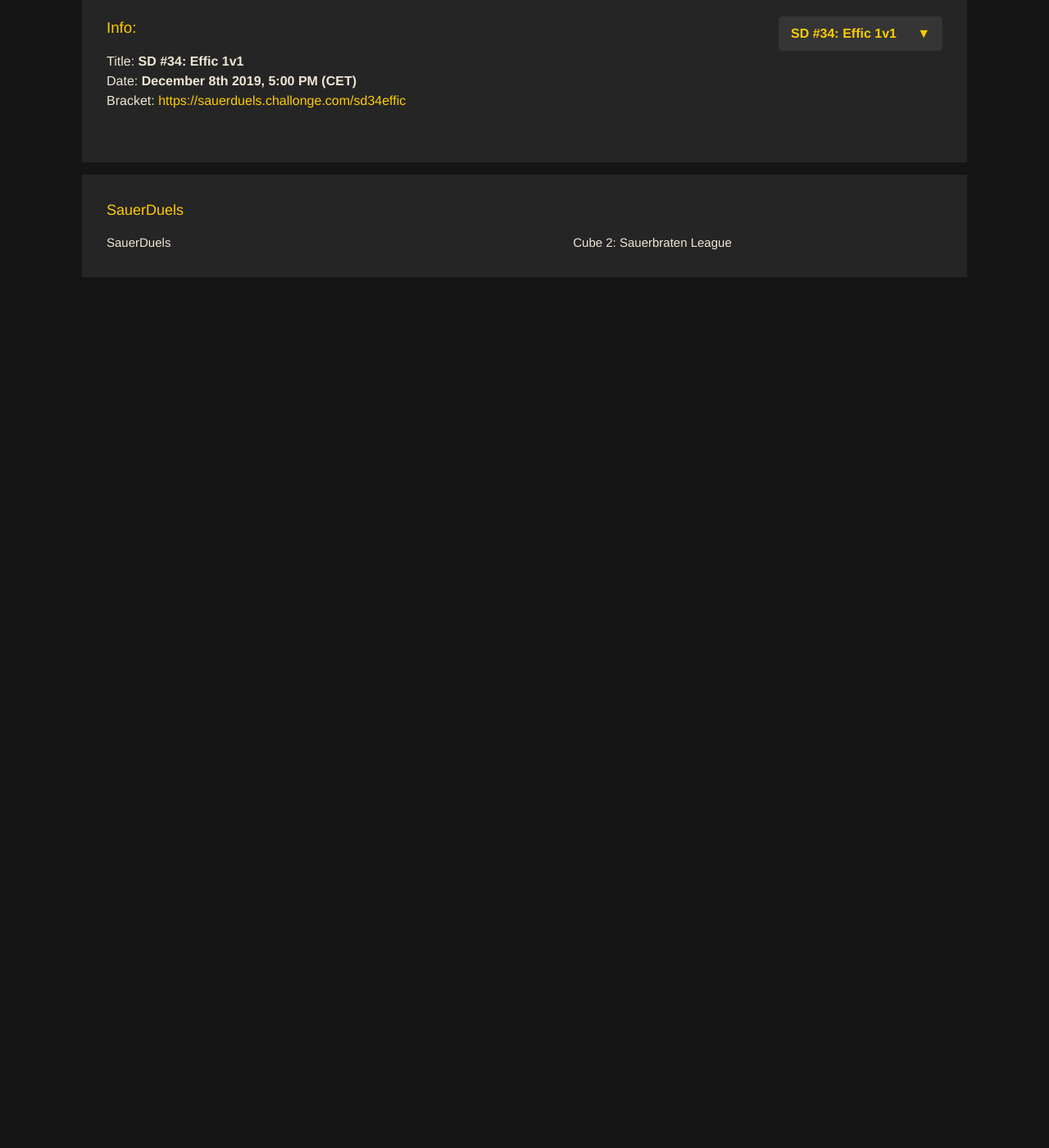
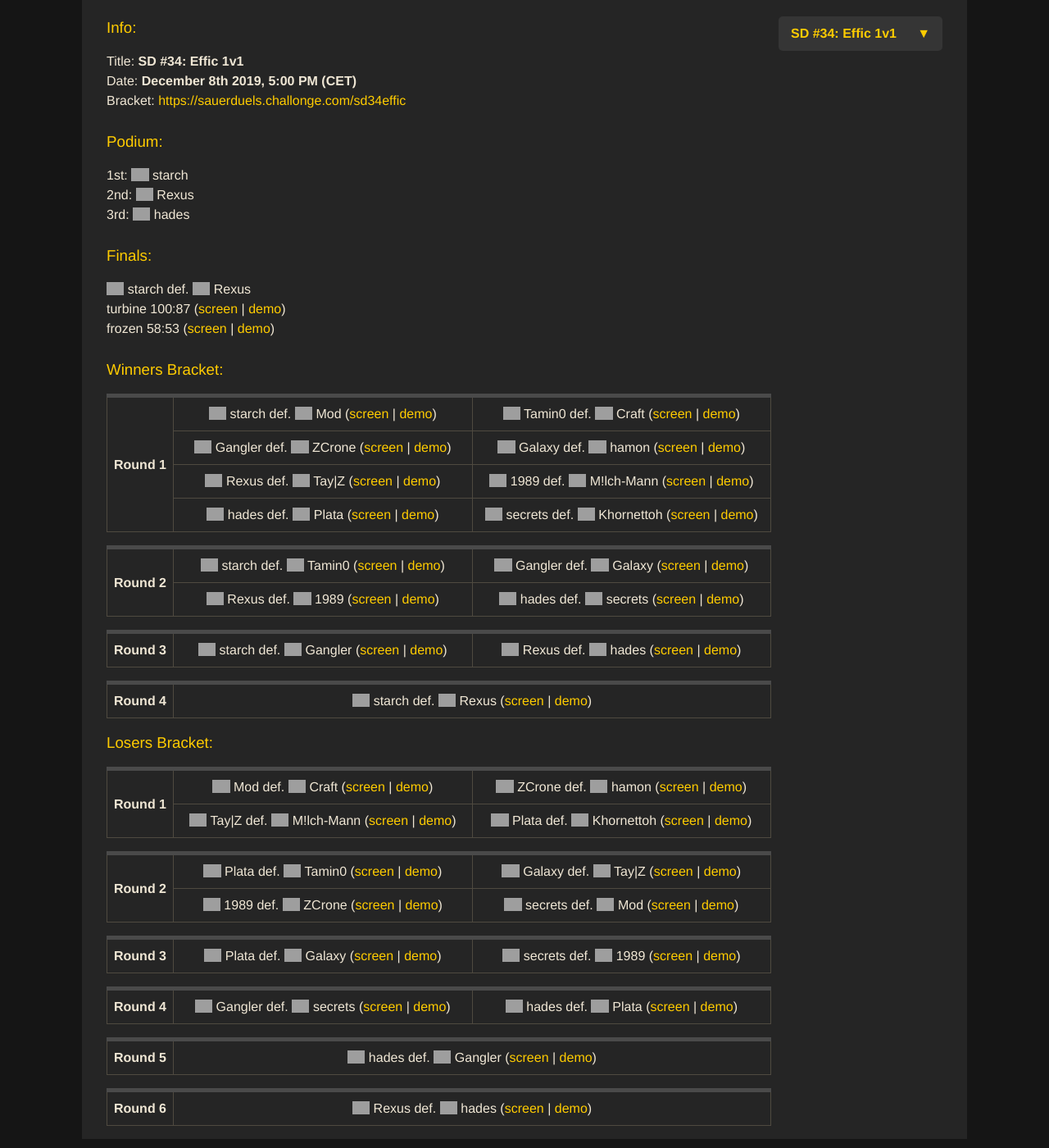
Before and after one commit to sauerduels/website, a Jekyll site: the page built from _events/sd34-effic.md, in a window 1280 px wide and 1400 px high, scrolled down 290 px. Shown: the whole window at 82% size. Built offline with Jekyll 4.4.1, drawn with Linux system fonts in a browser that asks for light colours; a script that is not in the unit is left out; before the commit the page ends 900 px from its top, so only the background shows below that; some of the changed text lies outside the part shown; grey boxes are pictures that could not be loaded.

Commit message:
update results for sd34

```diff
--- a/_events/sd34-effic.md
+++ b/_events/sd34-effic.md
@@ -4,5 +4,78 @@
 date: '2019-12-08 18:00:00 +01:00'
 bracketurl: https://sauerduels.challonge.com/sd34effic
 signupurl: https://sauerduels.challonge.com/tournaments/signup/LSsqFPwWDL
-completed: false
+completed: true
+podium:
+  golden: starch
+  silver: Rexus
+  bronze: hades
+finals:
+  result: starch def. Rexus
+  games:
+    - title: turbine 100:87
+      slug: sd34_final_rexus_vs_starch_game1
+    - title: frozen 58:53
+      slug: sd34_final_rexus_vs_starch_game2
+brackets:
+  Winners:
+    - - result: starch def. Mod
+        slug: sd34_wb_mod_vs_starch
+      - result: Tamin0 def. Craft
+        slug: sd34_wb_craft_vs_tamin0
+      - result: Gangler def. ZCrone
+        slug: sd34_wb_gangler_vs_zcrone
+      - result: Galaxy def. hamon
+        slug: sd34_wb_galaxy_vs_hamon
+      - result: Rexus def. Tay|Z
+        slug: sd34_wb_rexus_vs_tay|z
+      - result: 1989 def. M!lch-Mann
+        slug: sd34_wb_1989_vs_m!lch-mann
+      - result: hades def. Plata
+        slug: sd34_wb_hades_vs_plata
+      - result: secrets def. Khornettoh
+        slug: sd34_wb_secrets_vs_khornettoh
+    - - result: starch def. Tamin0
+        slug: sd34_wb_starch_vs_tamin0
+      - result: Gangler def. Galaxy
+        slug: sd34_wb_galaxy_vs_gangler
+      - result: Rexus def. 1989
+        slug: sd34_wb_1989_vs_rexus
+      - result: hades def. secrets
+        slug: sd34_wb_hades_vs_secrets
+    - - result: starch def. Gangler
+        slug: sd34_wb_gangler_vs_starch
+      - result: Rexus def. hades
+        slug: sd34_wb_hades_vs_rexus
+    - - result: starch def. Rexus
+        slug: sd34_wb_rexus_vs_starch
+
+  Losers:
+    - - result: Mod def. Craft
+        slug: sd34_lb_craft_vs_mod
+      - result: ZCrone def. hamon
+        slug: sd34_lb_hamon_vs_zcrone
+      - result: Tay|Z def. M!lch-Mann
+        slug: sd34_lb_m!lch-mann_vs_tay|z
+      - result: Plata def. Khornettoh
+        slug: sd34_lb_khornettoh_vs_plata
+    - - result: Plata def. Tamin0
+        slug: sd34_lb_plata_vs_tamin0
+      - result: Galaxy def. Tay|Z
+        slug: sd34_lb_galaxy_vs_tay|z
+      - result: 1989 def. ZCrone
+        slug: sd34_lb_1989_vs_zcrone
+      - result: secrets def. Mod
+        slug: sd34_lb_mod_vs_secrets
+    - - result: Plata def. Galaxy
+        slug: sd34_lb_galaxy_vs_plata
+      - result: secrets def. 1989
+        slug: sd34_lb_1989_vs_secrets
+    - - result: Gangler def. secrets
+        slug: sd34_lb_gangler_vs_secrets
+      - result: hades def. Plata
+        slug: sd34_lb_hades_vs_plata
+    - - result: hades def. Gangler
+        slug: sd34_lb_gangler_vs_hades
+    - - result: Rexus def. hades
+        slug: sd34_lb_hades_vs_rexus
 ---
--- a/_plugins/replace_names.rb
+++ b/_plugins/replace_names.rb
@@ -96,7 +96,8 @@
       "Fatality" => 'us',
       "AriKani" => 'de',
       "Manu" => 'de',
-      "firefly" => 'mm' }
+      "firefly" => 'mm',
+      "Craft" => 'us' }
 
     def add_flags(input)
       PLAYER_COUNTRIES.each {|key, value| input = input.gsub(key, "<span class=\"player\"><img class=\"flag\" src=\"https://sauerduels.me/images/#{value}.png\" /> #{key}</span>") }
--- a/hof.html
+++ b/hof.html
@@ -20,15 +20,15 @@
   - category: Effic
     members:
       - name: starch
-        golden: 4
+        golden: 5
         bronze: 1
       - name: Rexus
         golden: 3
-        silver: 2
+        silver: 3
       - name: hades
         golden: 1
         silver: 3
-        bronze: 1
+        bronze: 2
       - name: lagout
         silver: 3
         bronze: 3
```
Also changed, not shown: _events/sctf01-ectf.md (+1 -1 lines), _events/sd36-insta.md (deleted, +0 -8 lines).
